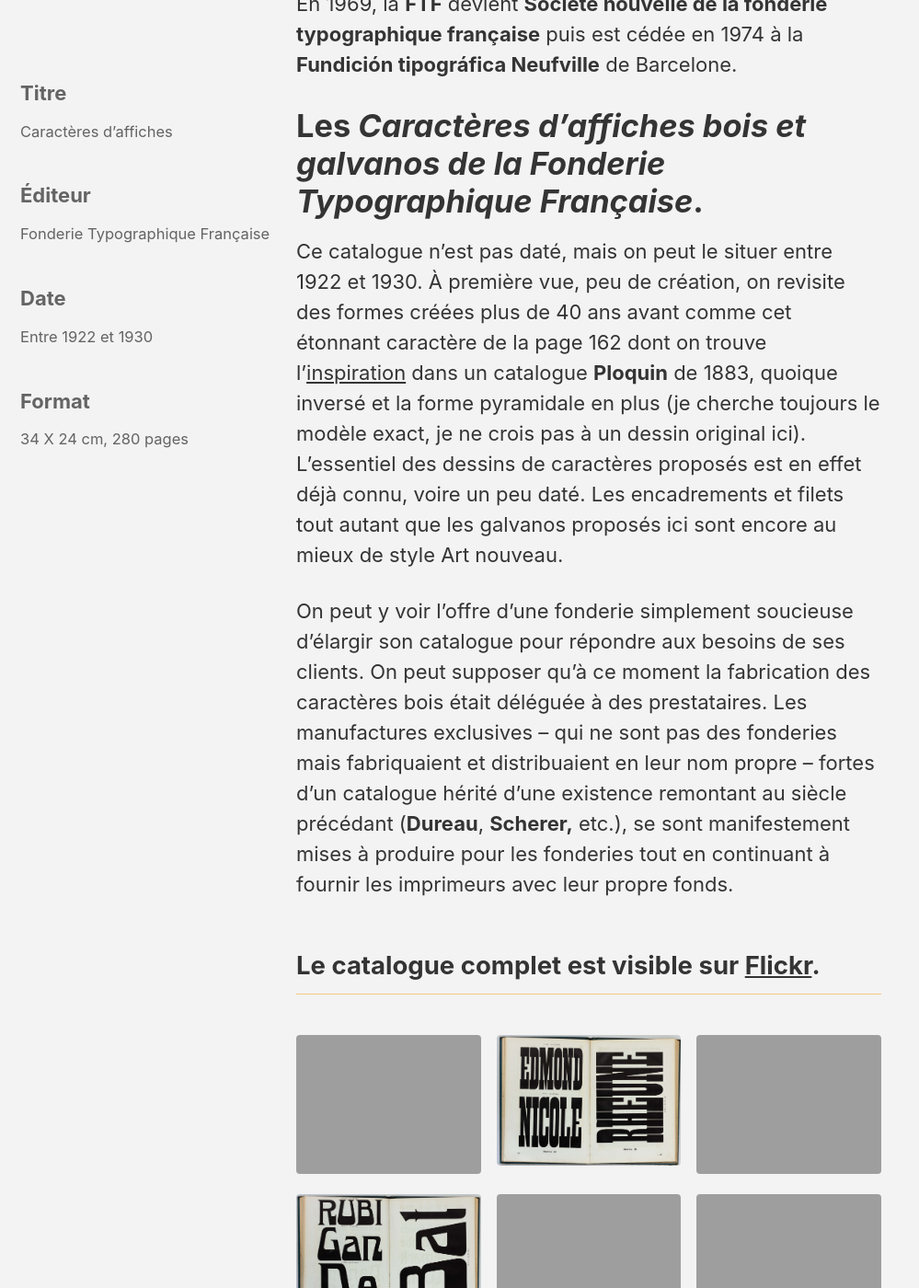
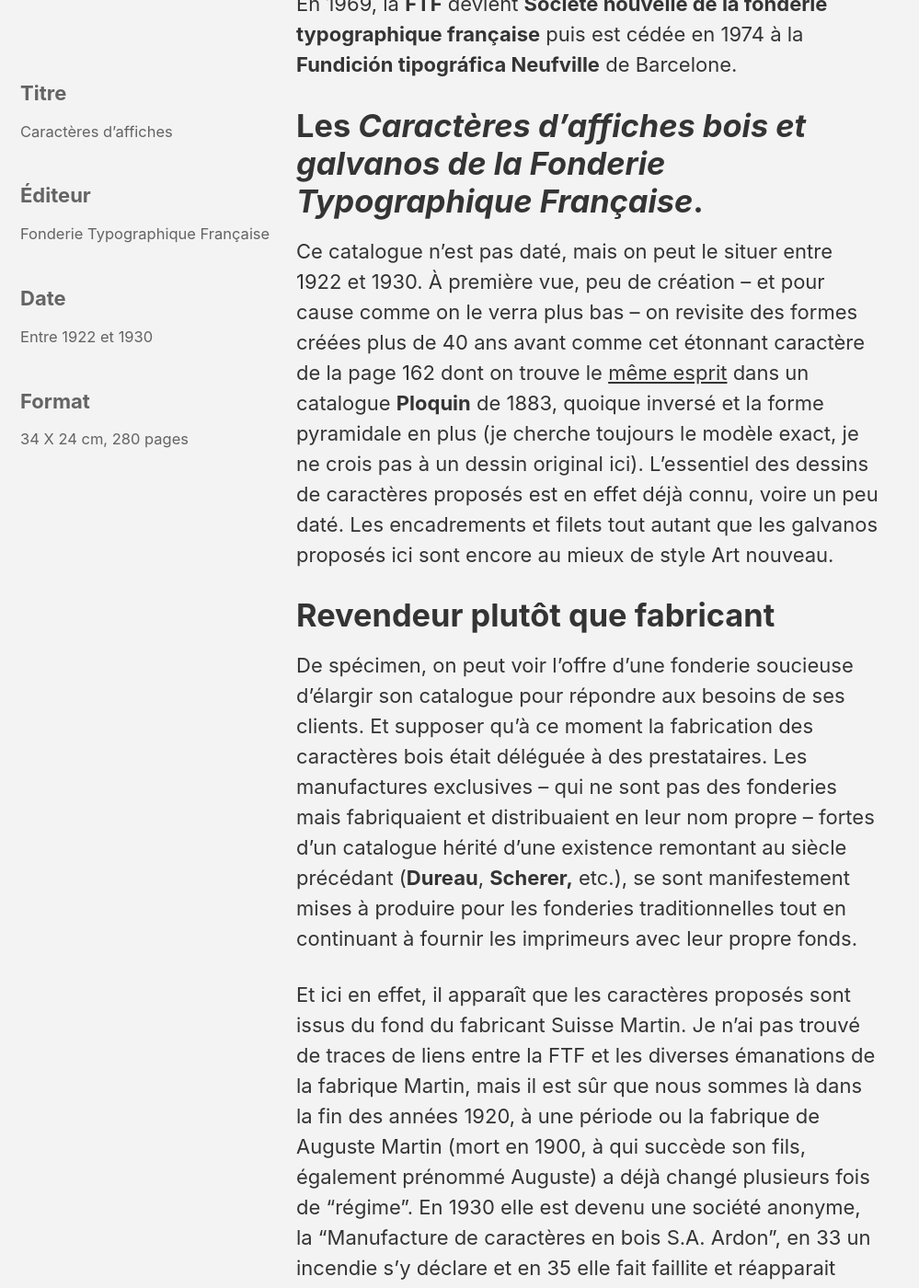
Before and after one commit to ampersandpresslab/carnetlab, a Jekyll site: the page built from _posts/2019-08-30-specimen-ftf-bois.md, in a window 1280 px wide and 1400 px high, scrolled down 1741 px. Shown: the whole window at 92% size, without its empty margins (0-999 px from the left). Built offline with Jekyll 4.4.1, drawn with Linux system fonts in a browser that asks for light colours; some of the changed text lies outside the part shown.

Commit message:
maj specimen FTF

```diff
--- a/_posts/2019-08-30-specimen-ftf-bois.md
+++ b/_posts/2019-08-30-specimen-ftf-bois.md
@@ -71,9 +71,38 @@
 
 # Les _Caractères d'affiches bois et galvanos de la Fonderie Typographique Française_.
 
-Ce catalogue n'est pas daté, mais on peut le situer entre 1922 et 1930\. À première vue, peu de création, on revisite des formes créées plus de 40 ans avant comme cet étonnant caractère de la page 162 dont on trouve l'[inspiration](http://bit.ly/2k58FoV) dans un catalogue **Ploquin** de 1883, quoique inversé et la forme pyramidale en plus (je cherche toujours le modèle exact, je ne crois pas à un dessin original ici). L'essentiel des dessins de caractères proposés est en effet déjà connu, voire un peu daté. Les encadrements et filets tout autant que les galvanos proposés ici sont encore au mieux de style Art nouveau.
+Ce catalogue n'est pas daté, mais on peut le situer entre 1922 et 1930\. À première vue, peu de création -- et pour cause comme on le verra plus bas -- on revisite des formes créées plus de 40 ans avant comme cet étonnant caractère de la page 162 dont on trouve le [même esprit](http://bit.ly/2k58FoV) dans un catalogue **Ploquin** de 1883, quoique inversé et la forme pyramidale en plus (je cherche toujours le modèle exact, je ne crois pas à un dessin original ici). L'essentiel des dessins de caractères proposés est en effet déjà connu, voire un peu daté. Les encadrements et filets tout autant que les galvanos proposés ici sont encore au mieux de style Art nouveau.
 
-On peut y voir l'offre d'une fonderie simplement soucieuse d'élargir son catalogue pour répondre aux besoins de ses clients. On peut supposer qu'à ce moment la fabrication des caractères bois était déléguée à des prestataires. Les manufactures exclusives – qui ne sont pas des fonderies mais fabriquaient et distribuaient en leur nom propre – fortes d'un catalogue hérité d'une existence remontant au siècle précédant (**Dureau**, **Scherer,** etc.), se sont manifestement mises à produire pour les fonderies tout en continuant à fournir les imprimeurs avec leur propre fonds.
+# Revendeur plutôt que fabricant
+
+De spécimen, on peut voir l'offre d'une fonderie soucieuse d'élargir son catalogue pour répondre aux besoins de ses clients. Et supposer qu'à ce moment la fabrication des caractères bois était déléguée à des prestataires. Les manufactures exclusives – qui ne sont pas des fonderies mais fabriquaient et distribuaient en leur nom propre – fortes d'un catalogue hérité d'une existence remontant au siècle précédant (**Dureau**, **Scherer,** etc.), se sont manifestement mises à produire pour les fonderies traditionnelles tout en continuant à fournir les imprimeurs avec leur propre fonds.
+
+Et ici en effet, il apparaît que les caractères proposés sont issus du fond du fabricant Suisse Martin. Je n'ai pas trouvé de traces de liens entre la FTF et les diverses émanations de la fabrique Martin, mais il est sûr que nous sommes là dans la fin des années 1920, à une période ou la fabrique de Auguste Martin (mort en 1900, à qui succède son fils, également prénommé Auguste) a déjà changé plusieurs fois de "régime". En 1930 elle est devenu une société anonyme, la "Manufacture de caractères en bois S.A. Ardon", en 33 un incendie s'y déclare et en 35 elle fait faillite et réapparait sous une autre forme... Ces aléas l'on peut-être conduit à accepter cette association avec la FTF.
+
+## Quelques images pour s'en convaincre :
+
+Certains caractères sont identiques à ceux proposés dans un catalogue conservé à la [Bibliothèque Forney](https://bibliotheques-specialisees.paris.fr/ark:/73873/pf0000166303/v0002.simple.selectedTab=record) et qui plus est, les numéros de série sont également les mêmes. Par ailleurs, un autre spécimen Martin existe à Saint Bride et porte le même [nom](https://stbridefoundation.soutron.net/Portal/Default/en-GB/RecordView/Index/109816) que celui de la FTF (et Saint Bride possède également le spécimen présenté ici).
+
+<figure>
+  <a href="{{ site.baseurl }}/assets/images/SpecimenFTF/Martin-FTF-wood.jpg">
+  <img src="{{ site.baseurl }}/assets/images/SpecimenFTF/Martin-FTF-wood.jpg">
+</a>
+  <figcaption>À gauche page du spécimen Martin de Forney, à droite "même" page dans celui de la FTF</figcaption>
+</figure>
+
+<figure>
+  <a href="{{ site.baseurl }}/assets/images/SpecimenFTF/Martin-FTF-wood2.jpg">
+  <img src="{{ site.baseurl }}/assets/images/SpecimenFTF/Martin-FTF-wood2.jpg">
+</a>
+  <figcaption>À gauche page du spécimen Martin de Forney, à droite "même" page dans celui de la FTF</figcaption>
+</figure>
+
+<figure>
+  <a href="{{ site.baseurl }}/assets/images/SpecimenFTF/Martin-FTF-wood3.jpg">
+  <img src="{{ site.baseurl }}/assets/images/SpecimenFTF/Martin-FTF-wood3.jpg">
+</a>
+  <figcaption>À gauche page du spécimen Martin de Forney, à droite "même" page dans celui de la FTF</figcaption>
+</figure>
 
 ## Le catalogue complet est visible sur [Flickr](http://bit.ly/2lUf86O).
 
```
Also changed, not shown: other parts of _posts/2019-08-30-specimen-ftf-bois.md (+3 -3 lines), assets/images/Futura-Display-1932.jpg (deleted), assets/images/Marque-Ploquin-01.jpg (added), assets/images/SpecimenFTF/Martin-FTF-wood.jpg (added), assets/images/SpecimenFTF/Martin-FTF-wood2.jpg (added), assets/images/SpecimenFTF/Martin-FTF-wood3.jpg (added), assets/images/coupoir.jpg (deleted), assets/images/presseHachee_0001.jpg (deleted), assets/images/presseHachee_0002.jpg (deleted), assets/images/presseHachee_0003.jpg (deleted), assets/images/presseHachee_0004.jpg (deleted), assets/images/presseHachee_0005.jpg (deleted), assets/images/presseHachee_0006.jpg (deleted), assets/images/rouse.jpg (deleted).
